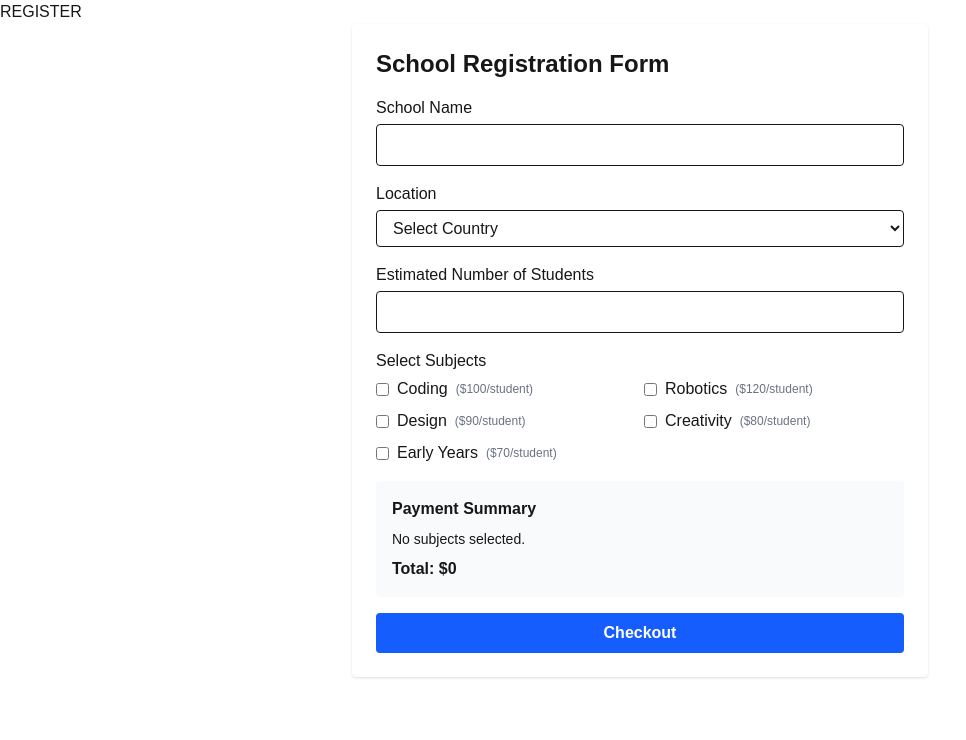
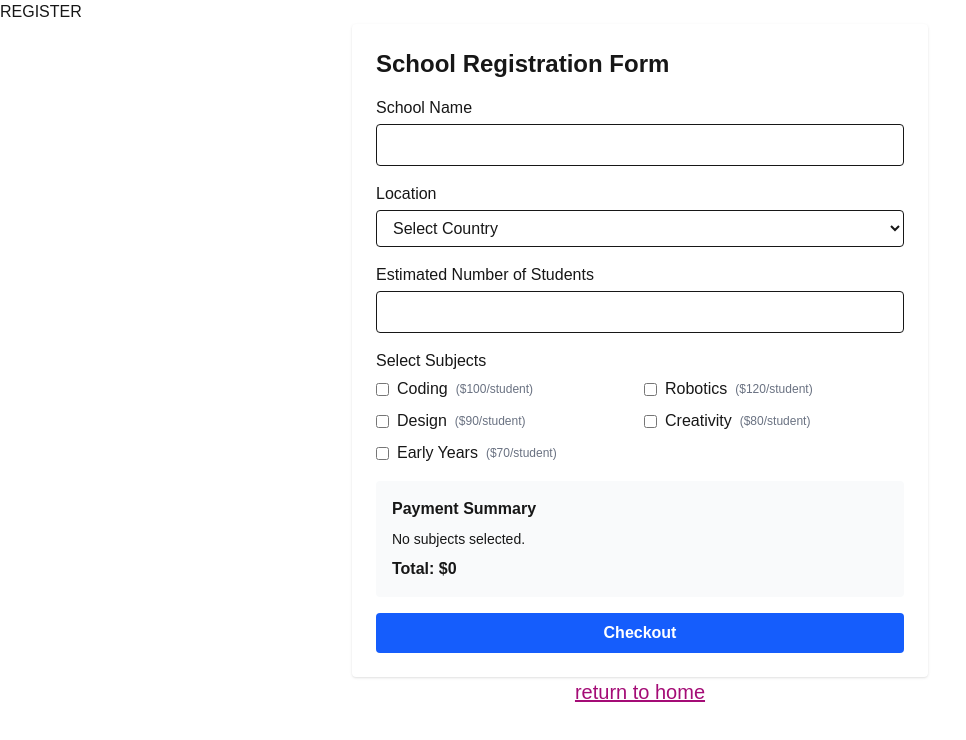
Before and after one commit to Buttons-Tech/dream_box, a Next.js app: page /register in a window 1280 px wide. Shown: the top 740 px of the page, without its empty margins (0-966 px from the left). Built offline with nearby package versions, Linux system fonts and the light colour scheme.

Commit message:
all links tested

```diff
--- a/app/Components/Hero.tsx
+++ b/app/Components/Hero.tsx
@@ -24,6 +24,7 @@ Coding, Robotics, and Design for the Next Generation of Innovators.</span><br />
 
         <Image src="/img/hero_img.jpg" alt="Hero Image" width={375} height={300} className='mx-auto mt-8' />
       </div>
+
     </>
   )
 }
--- a/app/register/page.tsx
+++ b/app/register/page.tsx
@@ -1,11 +1,15 @@
 import React from 'react'
 import SchoolForms from '../Components/forms/SchoolForms'
+import Link from 'next/link'
 
 const page = () => {
   return (
     <>
     <h1>REGISTER</h1>
     <SchoolForms />
+    <Link href="/" className='text-[20px] text-[#A40C76] underline flex justify-center mb-8'>
+      <span className=''>return to home</span>
+      </Link>
     </>
   )
 }
--- a/app/school-dashboard/page.tsx
+++ b/app/school-dashboard/page.tsx
@@ -1,4 +1,5 @@
 "use client"
+import Link from "next/link";
 import React, { useState } from "react";
 
 const clubs = [
@@ -106,6 +107,9 @@ export default function SchoolDashboard() {
                     </div>
                 </div>
             </div>
+            <Link href="/" className='text-[20px] text-[#A40C76] underline flex justify-center mb-8'>
+                  <span className=''>return to home</span>
+                  </Link>
         </div>
     );
 }
```
